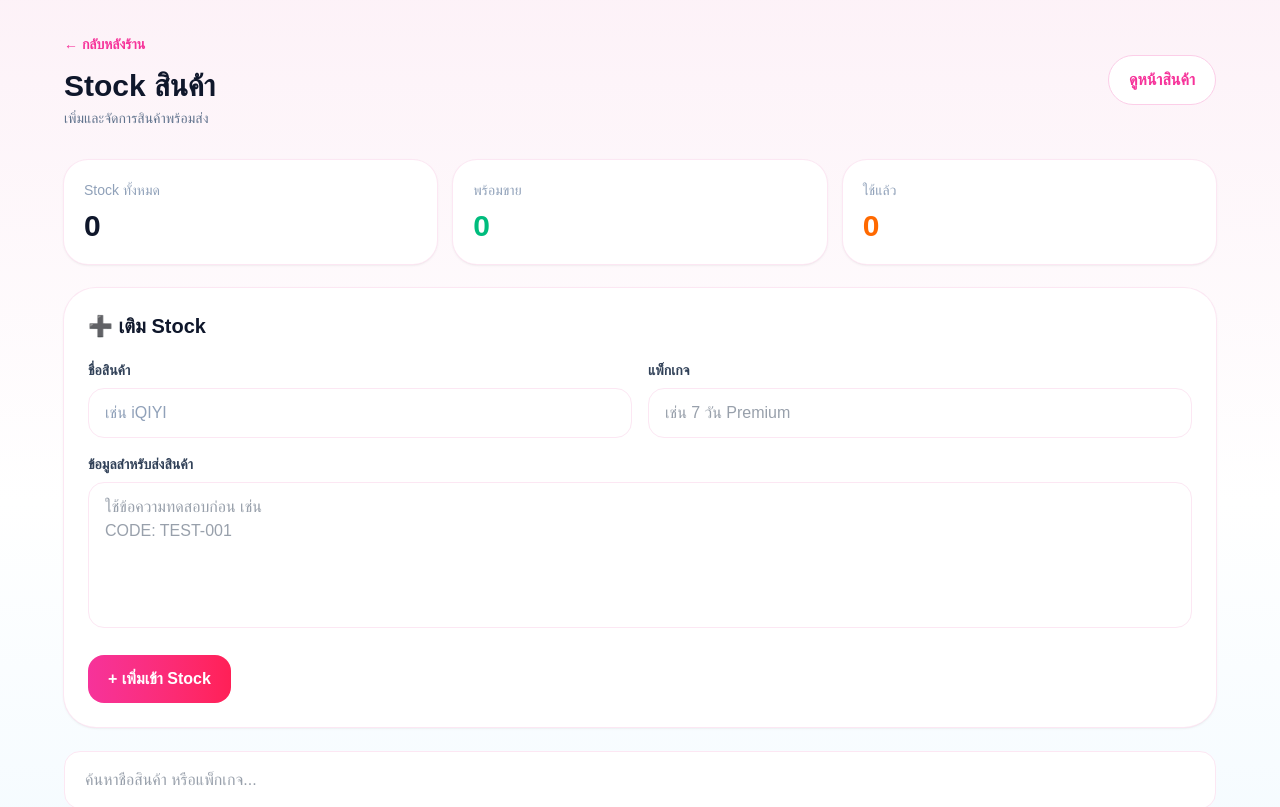
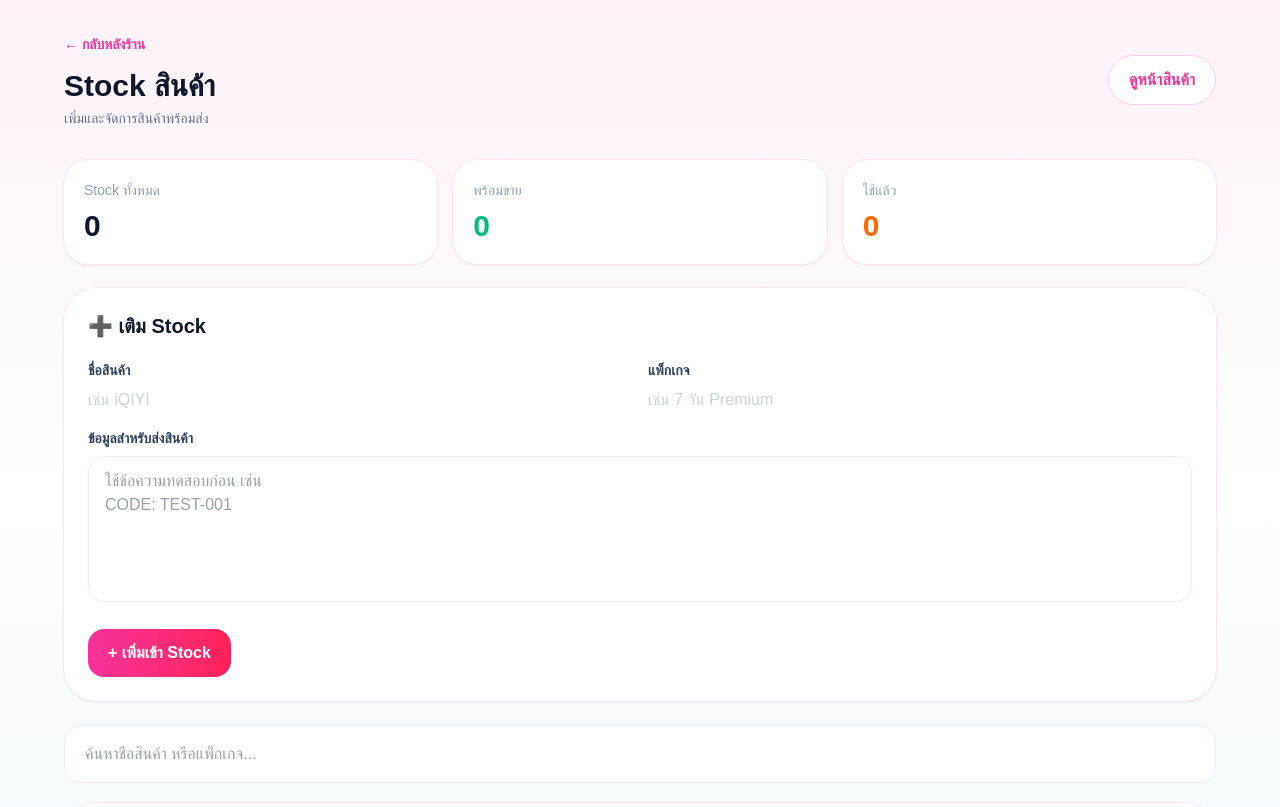
Before and after one commit to meow134679/pim-sumon-shop, a Next.js app: page /admin in a window 1280 px wide. Shown: the top 807 px of the page. Built offline with nearby package versions, Linux system fonts and the light colour scheme.

Commit message:
darken stock input text

```diff
--- a/app/admin/page.tsx
+++ b/app/admin/page.tsx
@@ -197,7 +197,7 @@ export default function StockPage() {
                 value={product}
                 onChange={(e) => setProduct(e.target.value)}
                 placeholder="เช่น iQIYI"
-                className="w-full rounded-2xl border border-pink-100 px-4 py-3 text-slate-900 placeholder:text-slate-400 outline-none focus:border-pink-300"
+                className="text-black placeholder:text-slate-300"
               />
             </div>
 
@@ -210,7 +210,7 @@ export default function StockPage() {
                 value={packageName}
                 onChange={(e) => setPackageName(e.target.value)}
                 placeholder="เช่น 7 วัน Premium"
-                className="w-full rounded-2xl border border-pink-100 px-4 py-3 outline-none focus:border-pink-300"
+                className="text-black placeholder:text-slate-300"
               />
             </div>
           </div>
```
